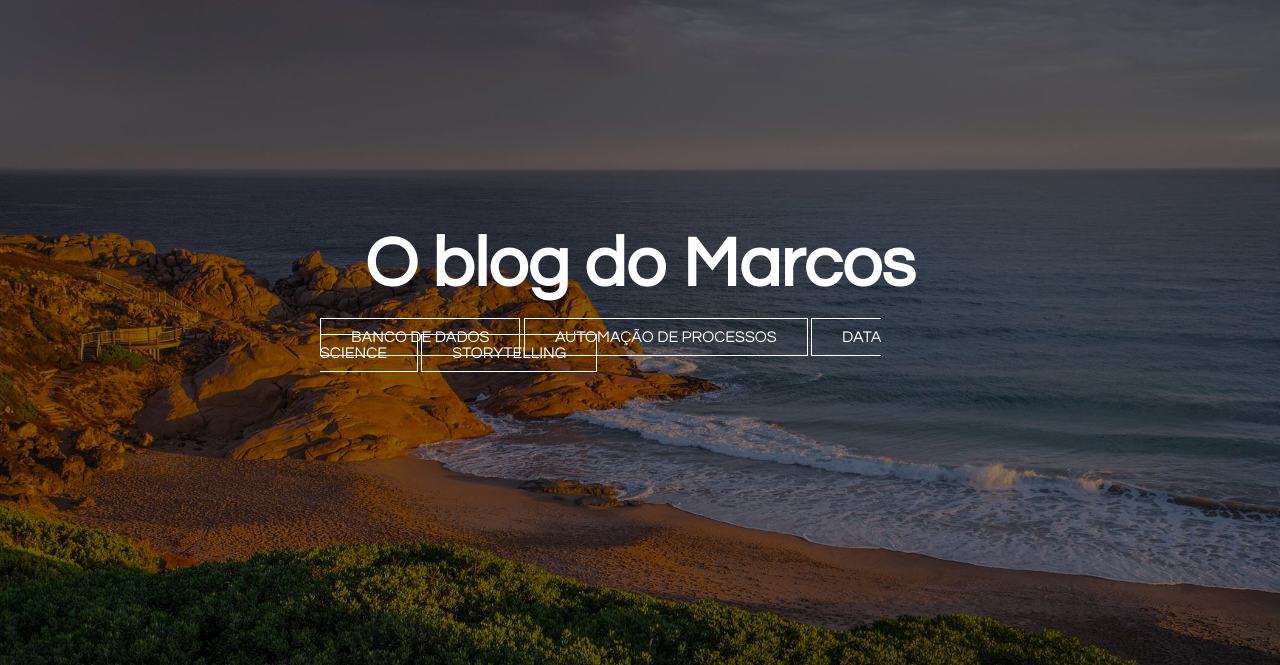
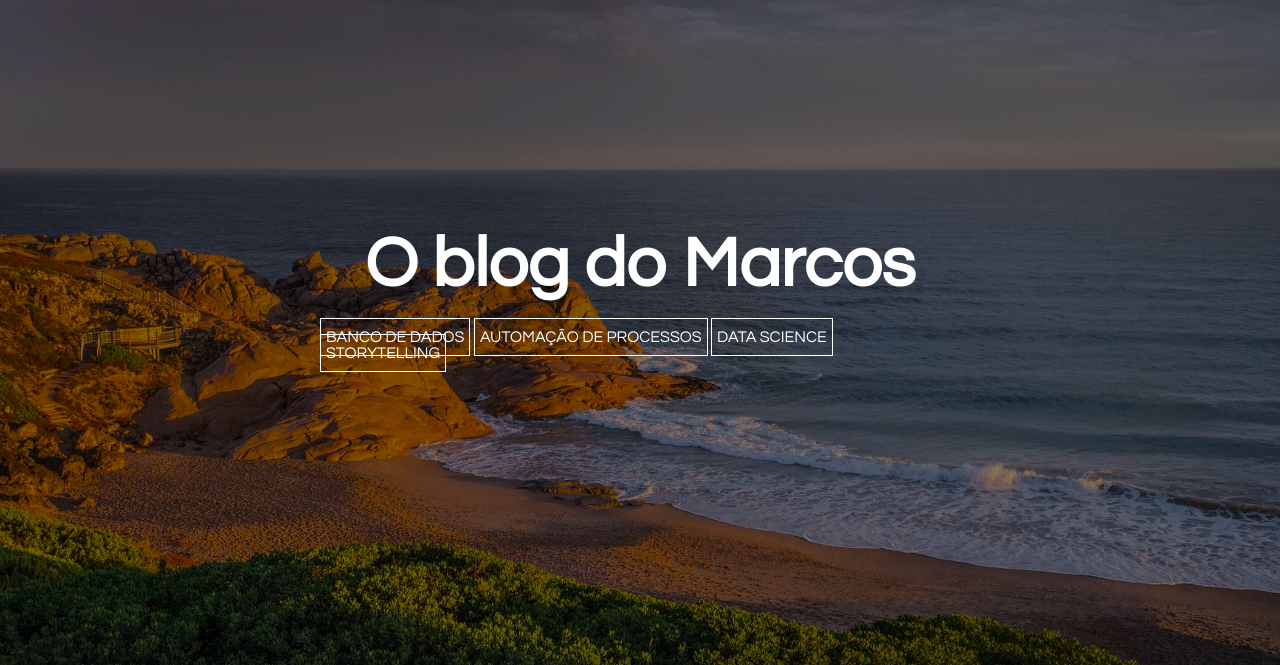
Before and after one commit to marpro2022/marpro2022.github.io, a plain HTML site: page index.html in a window 1280 px wide. Shown: the part 135-800 px from the top of the page. Drawn offline with Linux system fonts and the light colour scheme.

Commit message:
Update style.css

```diff
--- a/css/style.css
+++ b/css/style.css
@@ -71,7 +71,7 @@ ul li.active a{
 
 .btn{
 	border: 1px solid #fff;
-	padding: 10px 30px;
+	padding: 10px 5px;
 	color: #fff;
 	text-decoration: none;
 	transition: 0.6s ease;
```
